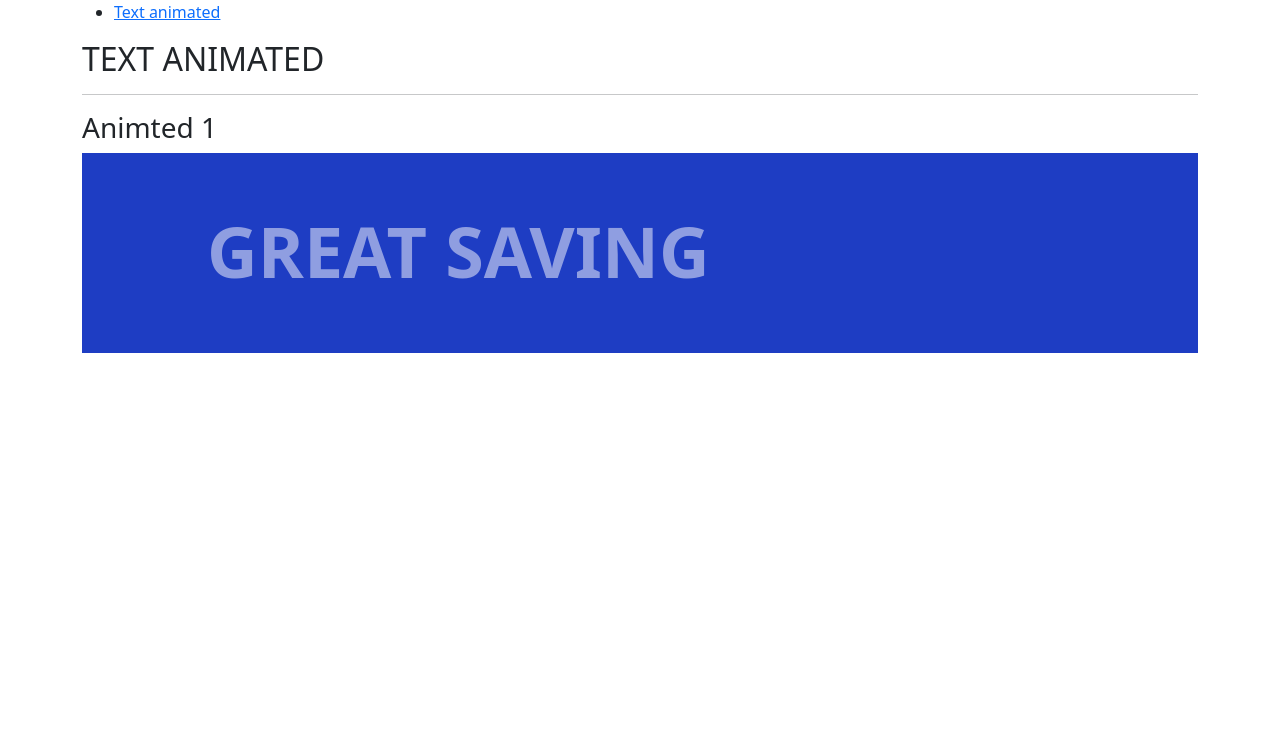
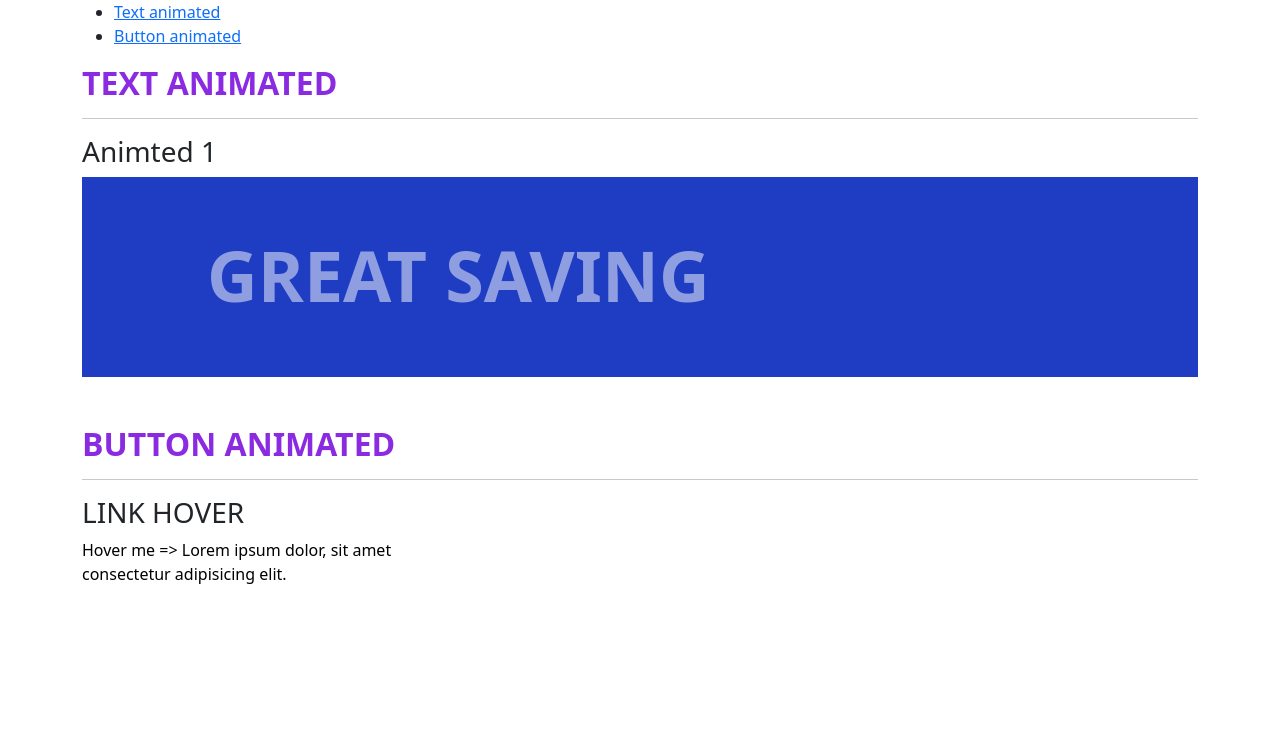
Before and after one commit to hekichine/animate_template, a plain HTML site: page index.html in a window 1280 px wide. Drawn offline with nearby package versions, Linux system fonts and the light colour scheme.

Commit message:
update butotn link

```diff
--- a/effect.css
+++ b/effect.css
@@ -1,6 +1,7 @@
 /*
 ========== ANIMATED ===========
   1. TEXT
+  2. BUTTON
 
 ===============================
 */
@@ -48,3 +49,22 @@
     stroke-width: 0;
   }
 }
+/* 2. BUTTON */
+.kxti-btn-underline{
+  padding-bottom: 5px;
+  background: var(--linear-1);
+  background-size: 100% 5%;
+  background-repeat: no-repeat;
+  background-position: left 80%;
+  transition: all .4s ease;
+  text-decoration: none;
+  color: var(--link-color,#000);
+}
+@media (min-width: 1025px){
+  .kxti-btn-underline{
+    background-size: 0 5%;
+  }
+  .kxti-btn-underline:hover{
+    background-size: 100% 5%;
+  }
+}
--- /dev/null
+++ b/global.js
@@ -0,0 +1,2 @@
+
+// drawer
--- a/index.css
+++ b/index.css
@@ -1,3 +1,6 @@
+:root{
+  --linear-1: linear-gradient(to right, #000 0%, #000 100%)
+}
 .box{
   padding: 50px;
   background-color: #1e3dc3;
--- a/index.html
+++ b/index.html
@@ -26,16 +26,29 @@
         <li>
           <a href="#text_animated">Text animated</a>
         </li>
+        <li>
+          <a href="#button_animated">Button animated</a>
+        </li>
       </ul>
     </div>
     <div class="container">
-      <h2 id="text_animated">TEXT ANIMATED</h2>
+      <h2 id="text_animated" class="" style="font-weight: 700;color:blueviolet">TEXT ANIMATED</h2>
       <hr>
       <h3>Animted 1</h3>
       <div class="box position-relative" style="height:200px">
         <svg class="title animation-text" width="700" height="150" viewBox="0 0 1320 300">
           <text>Great saving</text>
         </svg>
+      </div>
+    </div>
+    <div class="container mt-5">
+      <h2 id="text_animated" class="" style="font-weight: 700;color:blueviolet">BUTTON ANIMATED</h2>
+      <hr>
+      <h3>LINK HOVER</h3>
+      <div class="position-relative" style="height:200px">
+        <a href="#" class="kxti-btn-underline">
+          Hover me =>  Lorem ipsum dolor, sit amet<br> consectetur adipisicing elit.
+        </a>
       </div>
     </div>
     <!-- Bootstrap JavaScript Libraries -->
@@ -50,5 +63,6 @@
       integrity="sha384-BBtl+eGJRgqQAUMxJ7pMwbEyER4l1g+O15P+16Ep7Q9Q+zqX6gSbd85u4mG4QzX+"
       crossorigin="anonymous"
     ></script>
+    <script src="./global.js"></script>
   </body>
 </html>
```
